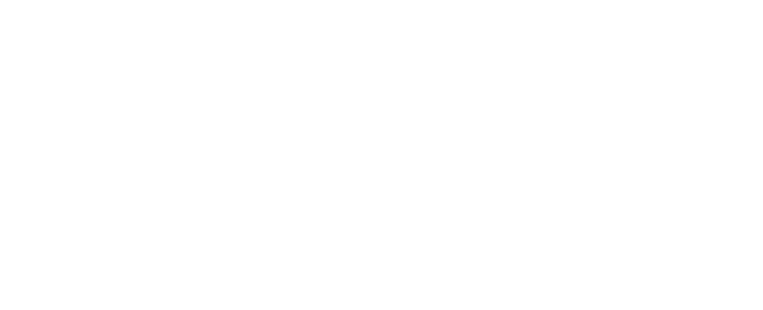
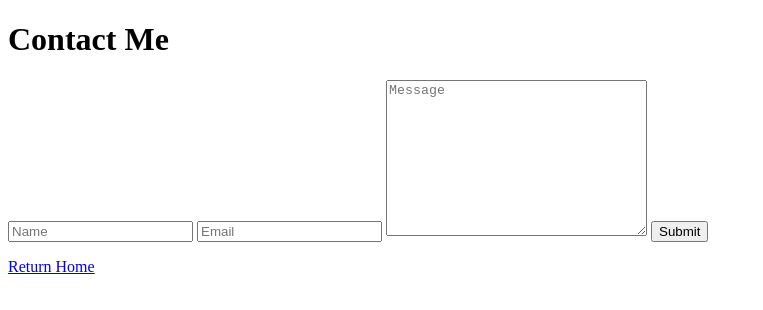
Before and after one commit to timjacksonm/Basic-Informational-Site, a plain HTML site: page contact-me.html in a window 1280 px wide. Shown: the whole page, without its empty margins (0-763 px from the left). Drawn offline with Linux system fonts and the light colour scheme.

Commit message:
added page details to each html file

```diff
--- a/contact-me.html
+++ b/contact-me.html
@@ -4,7 +4,22 @@
     <meta charset="UTF-8" />
     <meta http-equiv="X-UA-Compatible" content="IE=edge" />
     <meta name="viewport" content="width=device-width, initial-scale=1.0" />
-    <title>Document</title>
+    <title>Contact Me</title>
   </head>
-  <body></body>
+  <body>
+    <h1>Contact Me</h1>
+    <form action="POST">
+      <input type="text" placeholder="Name" />
+      <input type="text" placeholder="Email" />
+      <textarea
+        name="Message"
+        placeholder="Message"
+        id=""
+        cols="30"
+        rows="10"
+      ></textarea>
+      <button type="submit">Submit</button>
+    </form>
+    <a href="/"><p>Return Home</p></a>
+  </body>
 </html>
```
Also changed, not shown: 404.html (+5 -2 lines), Index.html (+5 -1 lines), about.html (+5 -2 lines).
